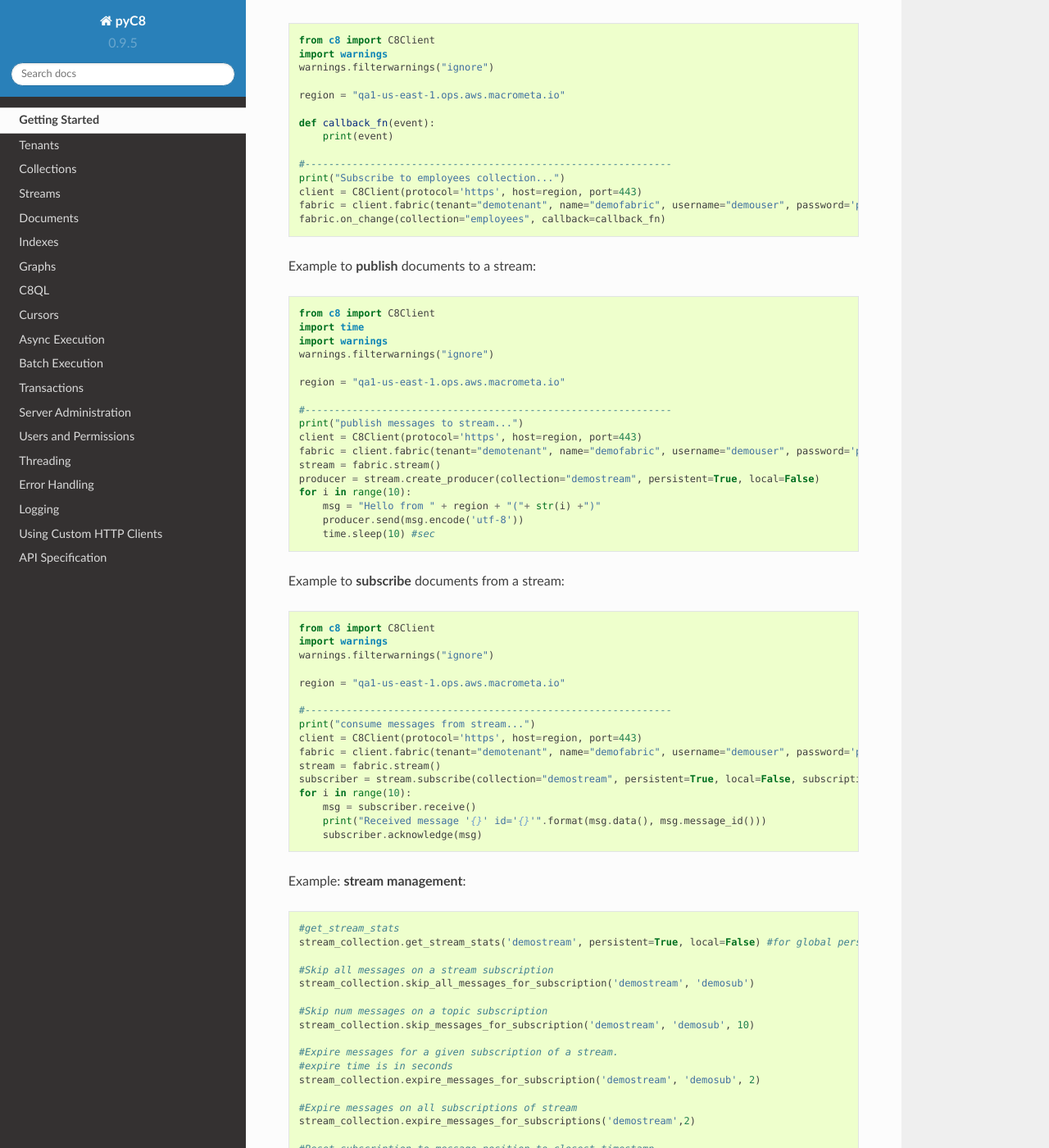
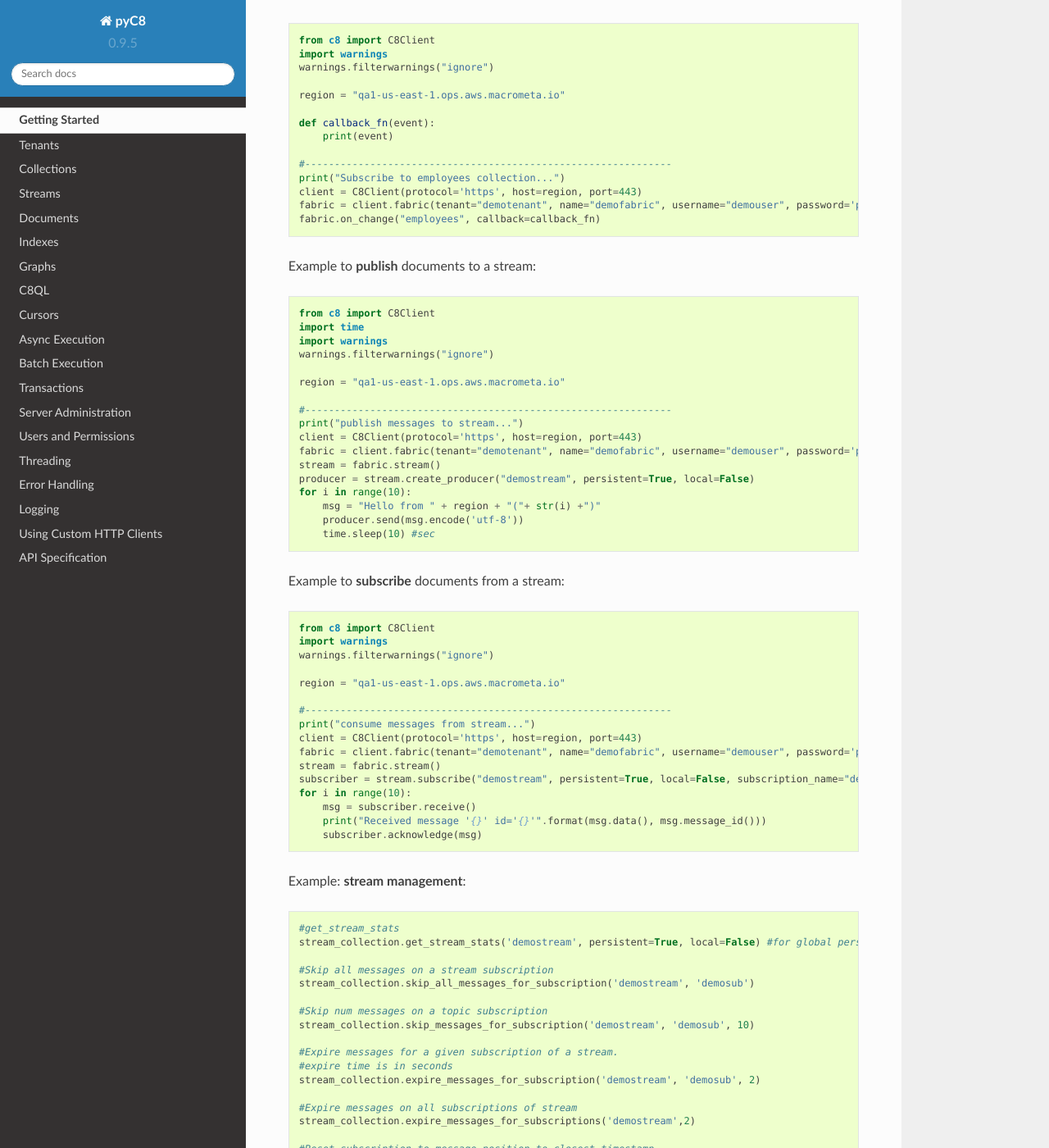
Before and after one commit to Macrometacorp/pyC8, a Sphinx documentation site: the page built from docs/overview.rst, in a window 1280 px wide and 1400 px high, scrolled down 1619 px. Shown: the whole window at 82% size. Built offline with Sphinx 7.4.7 and the Read the Docs theme 2.0.0, drawn with Linux system fonts in a browser that asks for light colours; pages that are not in the unit, such as notebooks, are missing from menus.

Commit message:
cleaned up stream doc

```diff
--- a/docs/overview.rst
+++ b/docs/overview.rst
@@ -106,7 +106,7 @@ Example for **real-time updates** from a collection in fabric:
   print("Subscribe to employees collection...")
   client = C8Client(protocol='https', host=region, port=443)
   fabric = client.fabric(tenant="demotenant", name="demofabric", username="demouser", password='poweruser')
-  fabric.on_change(collection="employees", callback=callback_fn)
+  fabric.on_change("employees", callback=callback_fn)
 
 
 
@@ -126,7 +126,7 @@ Example to **publish** documents to a stream:
   client = C8Client(protocol='https', host=region, port=443)
   fabric = client.fabric(tenant="demotenant", name="demofabric", username="demouser", password='poweruser')
   stream = fabric.stream()
-  producer = stream.create_producer(collection="demostream", persistent=True, local=False)
+  producer = stream.create_producer("demostream", persistent=True, local=False)
   for i in range(10):
       msg = "Hello from " + region + "("+ str(i) +")"
       producer.send(msg.encode('utf-8'))
@@ -149,7 +149,7 @@ Example to **subscribe** documents from a stream:
    client = C8Client(protocol='https', host=region, port=443)
    fabric = client.fabric(tenant="demotenant", name="demofabric", username="demouser", password='poweruser')
    stream = fabric.stream()
-   subscriber = stream.subscribe(collection="demostream", persistent=True, local=False, subscription_name="demosub")
+   subscriber = stream.subscribe("demostream", persistent=True, local=False, subscription_name="demosub")
    for i in range(10):
        msg = subscriber.receive()
        print("Received message '{}' id='{}'".format(msg.data(), msg.message_id()))
```
